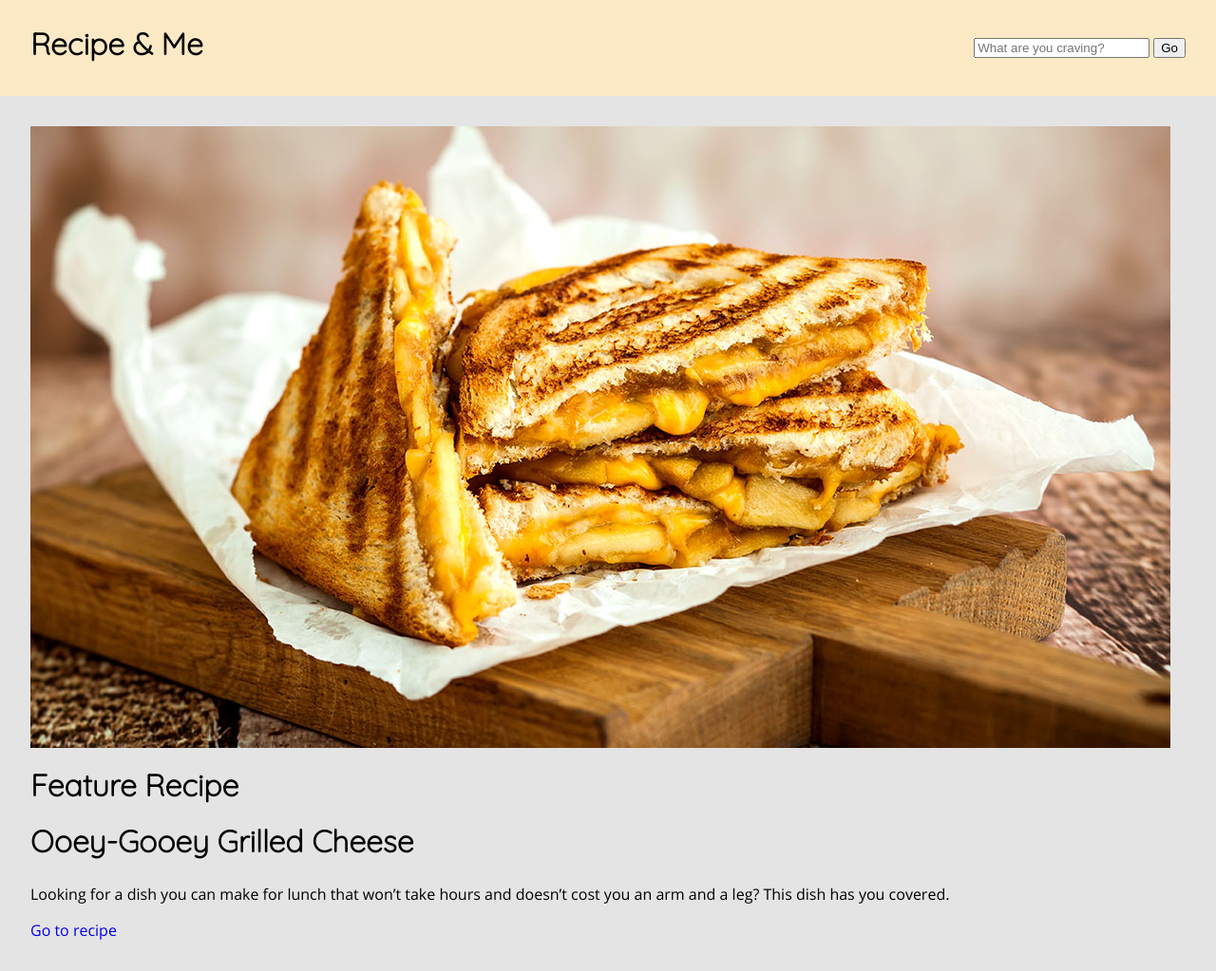
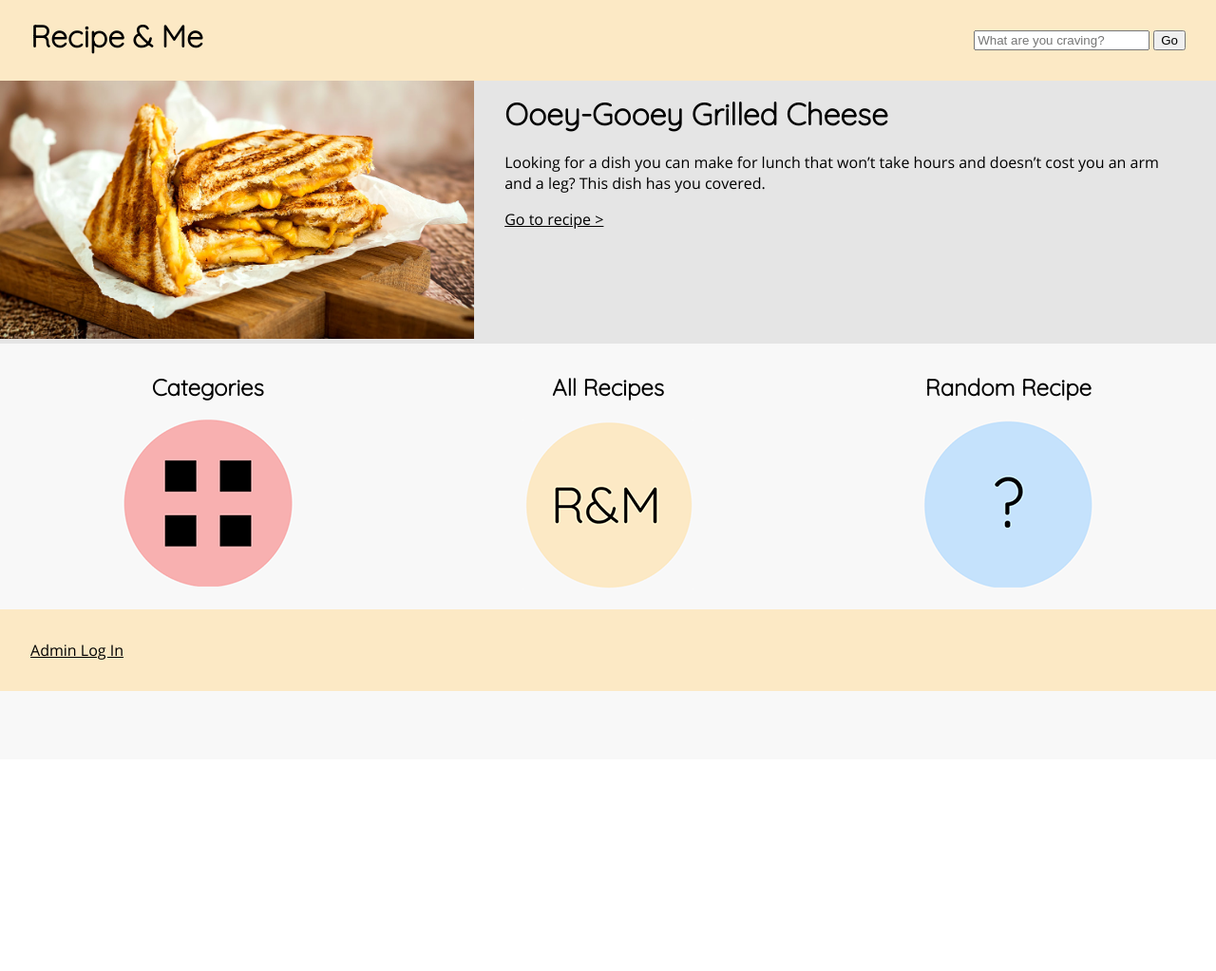
Before and after one commit to ParkerNix/IDM-232-pcn23, a PHP site: page / in a window 1280 px wide. Shown: the whole page at 95% size. After the commit the page ends 728 px from the top, so only its background shows below. Run offline with PHP 8.4, Linux system fonts and the light colour scheme.

Commit message:
Details page & Home page designed

```diff
--- a/css/main.css
+++ b/css/main.css
@@ -7,7 +7,7 @@ html {
    body {
     padding: 0;
     margin: 0;
-    background-color: rgb(228, 228, 228);
+    background-color: #F8F8F8;
    }
 
 /*fonts*/
@@ -31,35 +31,52 @@ html {
    url('../fonts/quicksand-variablefont_wght-webfont.woff2') format('woff2-variations');
   }
 
-  h1, h2 {
+  h1 {
       font-family: 'quicksand', Arial, Helvetica, sans-serif;
       font-weight: 700;
       font-size: 2rem;
   }
 
-  p {
+  h2 {
+    font-family: 'quicksand', Arial, Helvetica, sans-serif;
+    font-weight: 600;
+    font-size: 1.5rem;
+  }
+
+  p, a, li {
       font-family: 'open_sans', Arial, Helvetica, sans-serif;
   }
 
   a {
-      text-decoration: none;
+      color: #000000;
+  }
+
+  a:hover {
+      color:rgb(182, 182, 182)
+  }
+
+  img {
+      width: 100%;
   }
 
   /*nav*/
 
   .ram {
     display: inline-block;
-    margin: 2rem 2rem;
+    margin: 1.5rem 2rem;
    }
 
    .ram h1 {
        margin: 0;
-       color: #000000;
+   }
+
+   .ram a {
+       text-decoration: none;
    }
 
    .search {
     display: inline-block;
-    padding: 2.5rem 2rem;
+    padding: 2rem 2rem;
    }
 
    nav {
@@ -68,6 +85,50 @@ html {
        background-color: #FCE9C5;
    }
 
-   .body {
-       margin: 2rem;
+   /*home/details*/
+
+   .feature, .dish {
+    display: grid;
+    grid-template-rows: auto;
+    grid-template-columns: 2fr 3fr;
+    grid-template-areas: 'img text';
+    gap: 2rem;
+    background-color: #E5E5E5;
    }
+
+   .feattext, .dishtext {
+       grid-area: text;
+       margin-right: 2rem;
+   }
+
+   .featimg, .dishimg {
+    grid-area: img;
+    }
+
+   .menu {
+    display: flex;
+    justify-content: space-around;
+    gap: 1rem;
+    margin: 1rem;
+    }
+
+    .categories, .all, .random {
+        text-align: center;
+    }
+
+    .recipe {
+        display: grid;
+        grid-template-rows: auto;
+        grid-template-columns: 2fr 3fr;
+        grid-template-areas: 'ingredients steps';
+        gap: 2rem;
+        margin: 2rem;
+        }
+
+    .ingredients {
+        grid-area: ingredients;
+    }
+
+    .steps {
+        grid-area: steps;
+    }
--- /dev/null
+++ b/includes/footer.php
@@ -0,0 +1,12 @@
+<!DOCTYPE html>
+<html lang="en">
+    <body>
+        <nav>
+            <div class="search">
+                <a href="#">
+                    Admin Log In
+                </a>
+            </div>
+        </nav>
+    </body>
+</html>
--- a/index.php
+++ b/index.php
@@ -16,13 +16,27 @@
                 <a href="#"><img src="images/grilledcheese.jpg" alt="grilled cheese"></a>
             </div>
             <div class="feattext">
-                <h1>Feature Recipe</h1>
-                <h2>Ooey-Gooey Grilled Cheese</h2>
+                <h1>Ooey-Gooey Grilled Cheese</h1>
                 <p>Looking for a dish you can make for lunch that won’t
                     take hours and doesn’t cost you an arm and a leg? This dish has you covered.</p>
-                <a href="#"><p>Go to recipe</p></a>
+                <a href="details.php"><p>Go to recipe ></p></a>
+            </div>
+        </div>
+        <div class="menu">
+            <div class="categories">
+                <h2>Categories</h2>
+                <a href="#"><img src="images/categories.png" alt="categories"></a>
+            </div>
+            <div class="all">
+                <h2>All Recipes</h2>
+                <a href="#"><img src="images/all.png" alt="all recipes"></a>
+            </div>
+            <div class="random">
+                <h2>Random Recipe</h2>
+                <a href="#"><img src="images/random.png" alt="random"></a>
             </div>
         </div>
     </div>
+<?php include 'includes/footer.php' ?>
 </body>
 </html>
```
Also changed, not shown: details.php (added, +58 -0 lines), images/all.png (added), images/categories.png (added), images/random.png (added).
